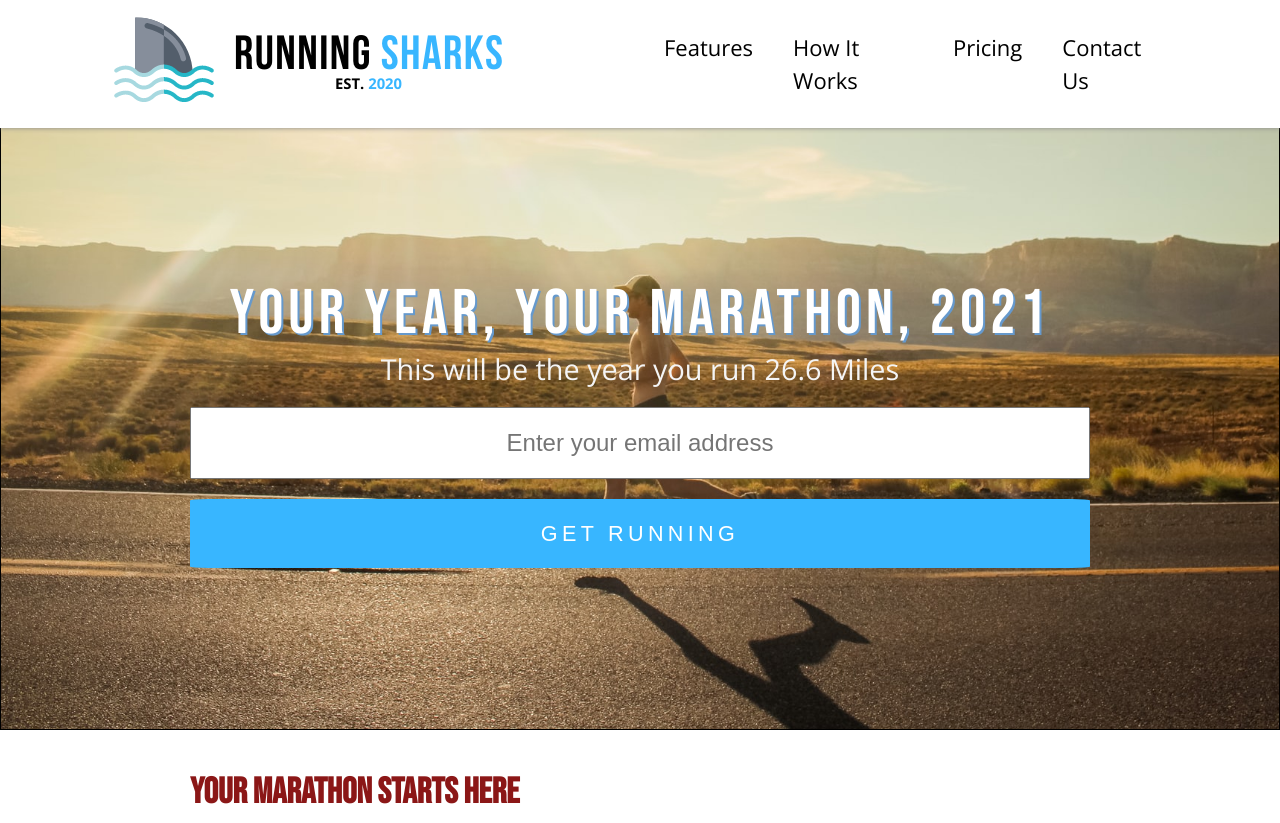
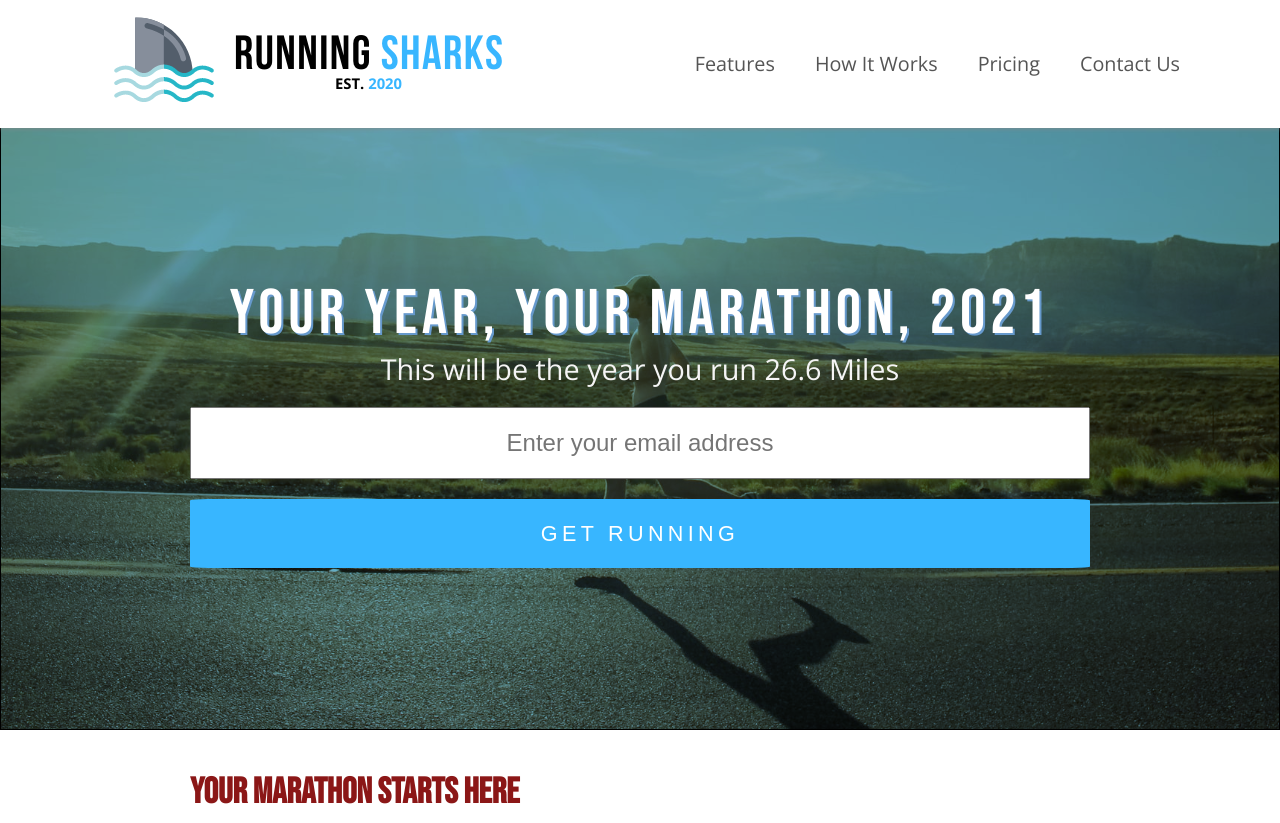
Before and after one commit to Xcoder62/marathon-landing-page, a plain HTML site: page index.html in a window 1280 px wide. Shown: the top 823 px of the page. Drawn offline with nearby package versions, Linux system fonts and the light colour scheme.

Commit message:
added blue tint

```diff
--- a/index.html
+++ b/index.html
@@ -1,10 +1,12 @@
+
+
 <!DOCTYPE html>
 <html lang="en">
     <head>
         <meta name="generator" content=
             "HTML Tidy for HTML5 for Linux version 5.2.0">
         <meta charset="utf-8">
-<title>Running Sharks v2 - Marathon Training</title>
+        <title>Running Sharks - Marathon Training</title>
         <link rel="stylesheet" href="main.css">
         <link href=
             "https://fonts.googleapis.com/css2?family=Bebas+Neue&amp;family=Open+Sans&amp;display=swap"
@@ -14,25 +16,29 @@ rel="stylesheet">
     </head>
     <body>
         <header id="header">
-<div class="row container primary-header"><a href="#hero"><img id=
+            <div class="row container primary-header">
+                <a href="#hero"><img id=
                     "header-img" src="images/Running-Sharks-v2.png"></a>
                 <!-- Placeholder Image
                     <img id="header-img" src="http://placehold.it/269x100">
                     -->
                 <nav class="primary-nav" id="nav-bar">
-<div style="margin-left: 2em"><a href="#features" class="nav-link">
+                    <div style="margin-left: 2em">
+                        <a class="nav-link">
                             <ul>
-<li>Features</li>
-<li>How It Works</li>
-<li>Pricing</li>
-<li>Contact Us</li>
+                                <a href="#features"><li href="#features">Features</li></a>
+                                <a href="#video"><li >How It Works</li></a>
+                                <a href="#pricing"><li>Pricing</li></a>
+                                <a href="#contact"><li>Contact Us</li></a>
                             </ul>
-</a></div>
+                        </a>
+                    </div>
                 </nav>
             </div>
         </header>
         <section id="hero">
-<div class="container"><img src=
+            <div class="container">
+                <img src=
                     "images/Running-Sharks-Logo-v3.png">
                 <h1>Your Year, Your Marathon, 2021</h1>
                 <p>This will be the year you run 26.6 Miles</p>
@@ -52,7 +58,8 @@ placeholder="Enter your email address"> <input class="btn" id=
                         <h3>Cross-training</h3>
                         <p>Cross-training can include a range of physical activities, such
                             as using elliptical machines, biking or swimming. Make sure it’s an
-activity that you enjoy.</p>
+                            activity that you enjoy.
+                        </p>
                     </div>
                 </div>
                 <div class="grid">
@@ -62,7 +69,8 @@ activity that you enjoy.</p>
                         <p>Start these runs with a warmup by walking or slowly jogging.
                             Then transition to running a set pace. With each pace run you do,
                             try each week to get closer to your goal pace for your
-marathon.</p>
+                            marathon.
+                        </p>
                     </div>
                 </div>
                 <div class="grid">
@@ -70,7 +78,8 @@ marathon.</p>
                     <div class="desc">
                         <h3>Rest Days</h3>
                         <p>After you put in all these miles, you’re going to need to take a
-break.</p>
+                            break.
+                        </p>
                     </div>
                 </div>
             </div>
@@ -81,7 +90,8 @@ break.</p>
                 <iframe id="video-player" width="800" height="450" src=
                     "https://www.youtube.com/embed/d1qnvK3ID_w" frameborder="0" allow=
                     "accelerometer; autoplay; encrypted-media; gyroscope; picture-in-picture"
-allowfullscreen name="video-player"></iframe></div>
+                    allowfullscreen name="video-player"></iframe>
+            </div>
         </section>
         <section class="pricing" id="pricing">
             <div class="container">
@@ -96,7 +106,8 @@ allowfullscreen name="video-player"></iframe></div>
                             <li>Monday and Fridays are rest days</li>
                         </ul>
                     </div>
-<button>Run It</button></section>
+                    <button>Run It</button>
+                </section>
                 <section class="product">
                     <h2>Intermediate Plan</h2>
                     <h4>$600</h4>
@@ -108,7 +119,8 @@ allowfullscreen name="video-player"></iframe></div>
                             <li>Fridays are rest days</li>
                         </ul>
                     </div>
-<button>Run It</button></section>
+                    <button>Run It</button>
+                </section>
                 <section class="product">
                     <h2>Advanced Plan</h2>
                     <h4>$1000</h4>
@@ -120,7 +132,8 @@ allowfullscreen name="video-player"></iframe></div>
                             <li>Sat & Sun are long runs</li>
                         </ul>
                     </div>
-<button><a href="#" target="_blank">Run It</a></button></section>
+                    <button><a href="#" target="_blank">Run It</a></button>
+                </section>
             </div>
         </section>
         <footer class="row-alt-2">
@@ -137,7 +150,8 @@ allowfullscreen name="video-player"></iframe></div>
                         <li><a href="#">Terms</a></li>
                         <li><a href="#">Contact</a></li>
                     </ul>
-<span>© 2020 Running Sharks</span></div>
+                    <span>© 2020 Running Sharks</span>
+                </div>
             </section>
         </footer>
     </body>
--- a/main.css
+++ b/main.css
@@ -157,7 +157,21 @@ header {
 
 .primary-nav ul li{
     padding: 0 20px;
+    font-size: .9em;
+    text-decoration: none;
+    color: #555;
 
+}
+.primary-nav ul a {
+    text-decoration: none;
+}
+
+.primary-nav ul li:link {
+    text-decoration: none;
+}
+
+.primary-nav ul li:hover {
+    color: #38b6ff;
 }
 
 .primary-nav ul a:last-child li{
@@ -171,9 +185,7 @@ header {
     color: black;
 }
 
-.nav-link:hover {
-    color: #38b6ff;
-}
+
 
 /* Hero */
 
@@ -181,7 +193,6 @@ header {
     /*margin-top: 120px;*/
     padding: 11vw 2em;
     border: 1px solid black;
-    background-color: #263d36;
     background-image: url("images/header-image-2.jpg");
     background-position:center center;
     background-repeat: no-repeat;
@@ -189,8 +200,12 @@ header {
     line-height: 1.2;
     margin: 0;
     text-align: center;
+    background-color: rgba(0, 127, 200, 0.603); /* Tint color */
+    /*background-color: rgba(0, 200, 10, 0.5); /* Tint color */
+    background-blend-mode: multiply;
 
 }
+
 
 #hero p {
     color: whitesmoke;
```
Also changed, not shown: thisrepo.txt (deleted). Lines whose indentation alone changed are shown as unchanged.
